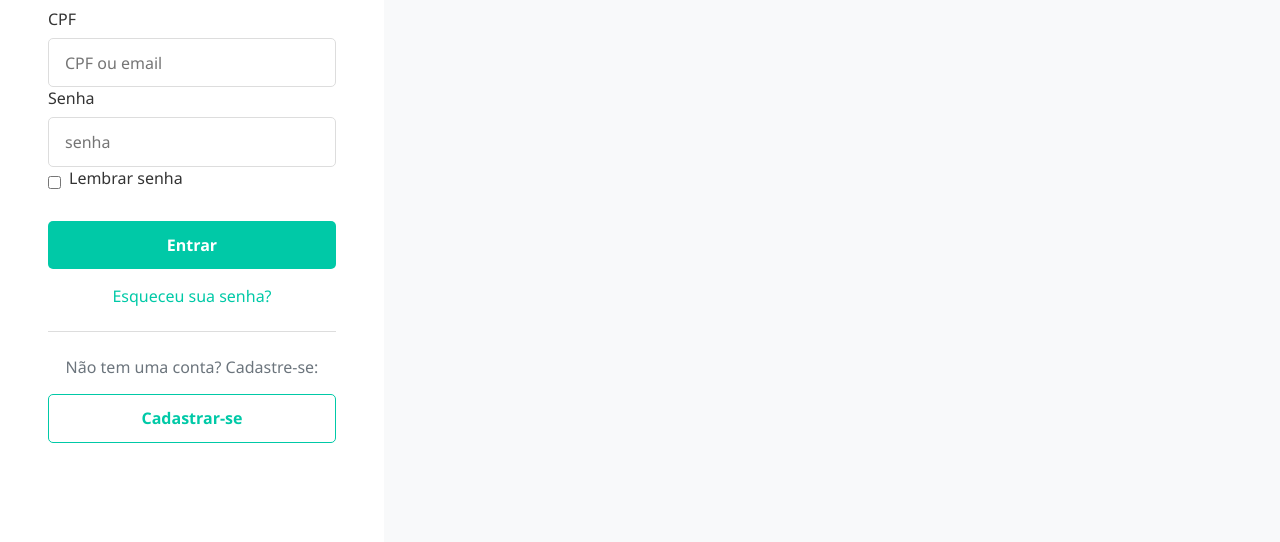
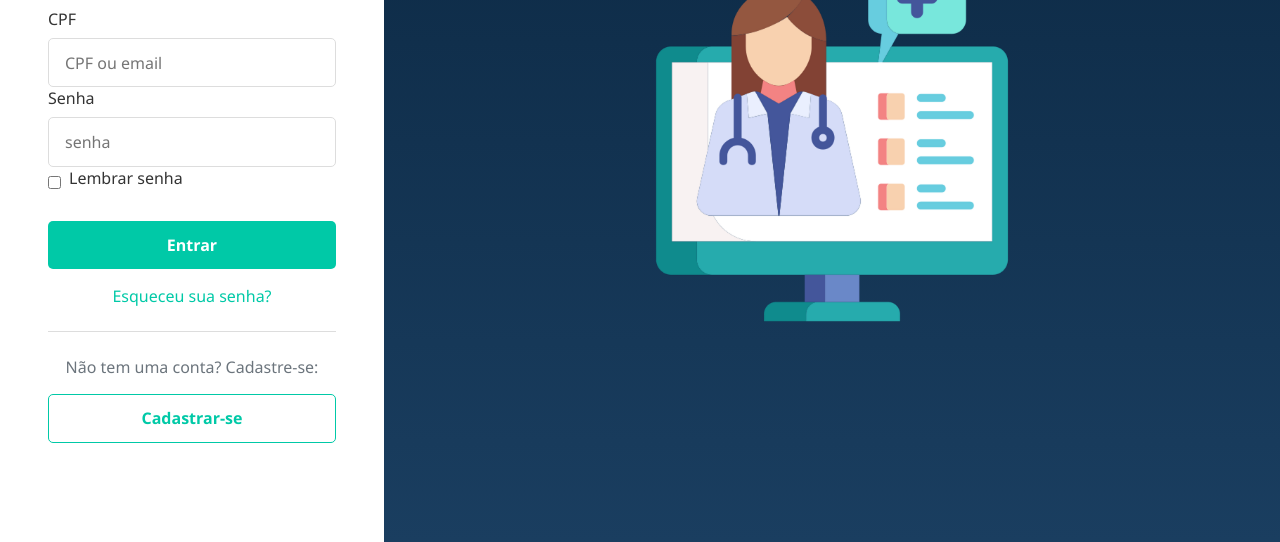
Before and after one commit to dadagss/IHC-project, a plain HTML site: page index.html in a window 1280 px wide. Shown: the part 258-800 px from the top of the page. Drawn offline with Linux system fonts and the light colour scheme.

Commit message:
fix: layou

```diff
--- a/index.html
+++ b/index.html
@@ -46,7 +46,7 @@
         </div>
 
         <div class="login-image">
-            <img src="#" alt="Imagem de fundo do login">
+            <img src="images/online-doctor 1.png" alt="Imagem de fundo do login">
         </div>
     </div>
     <div class="acessibilidade">
--- a/style.css
+++ b/style.css
@@ -37,11 +37,16 @@ body {
 .login-image {
     width: 70%;
     overflow: hidden; /* Adicionado para conter a imagem */
+    background-color: #1A3E60;
+    display: flex;
+    justify-content: center;
+    align-items: center;
+    background: linear-gradient(#0A2640, #1A3E60);
+
 }
 
 .login-image img {
-    width: 100%;
-    height: 100%;
+    height: 45vh;
     object-fit: cover; /* Garante que a imagem cubra todo o espaço */
 }
 
```
Also changed, not shown: images/Sem título 1.png (added), images/Sem título-1.png (added), images/Sem título.png (added), images/online-doctor 1.png (added).
